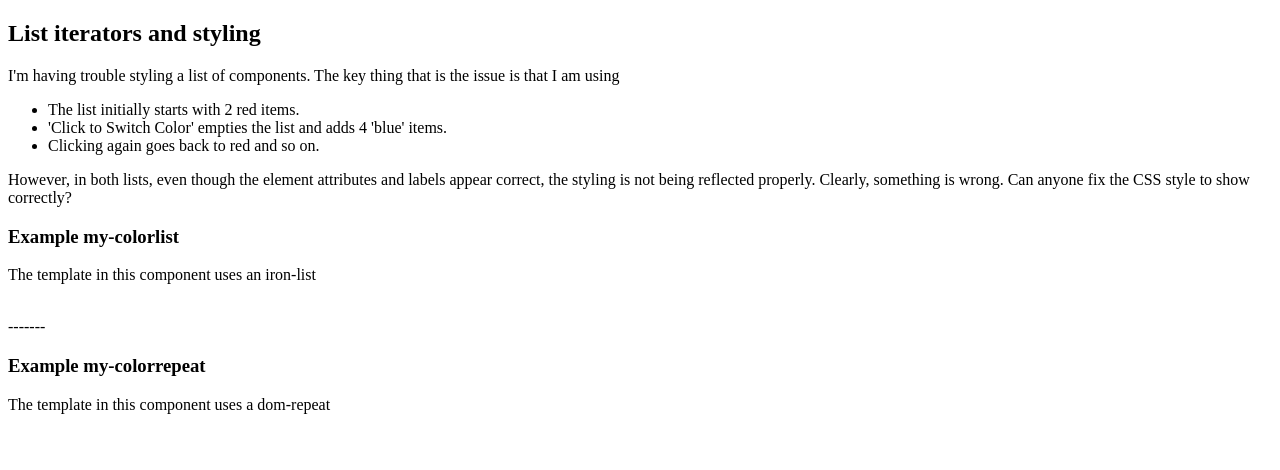
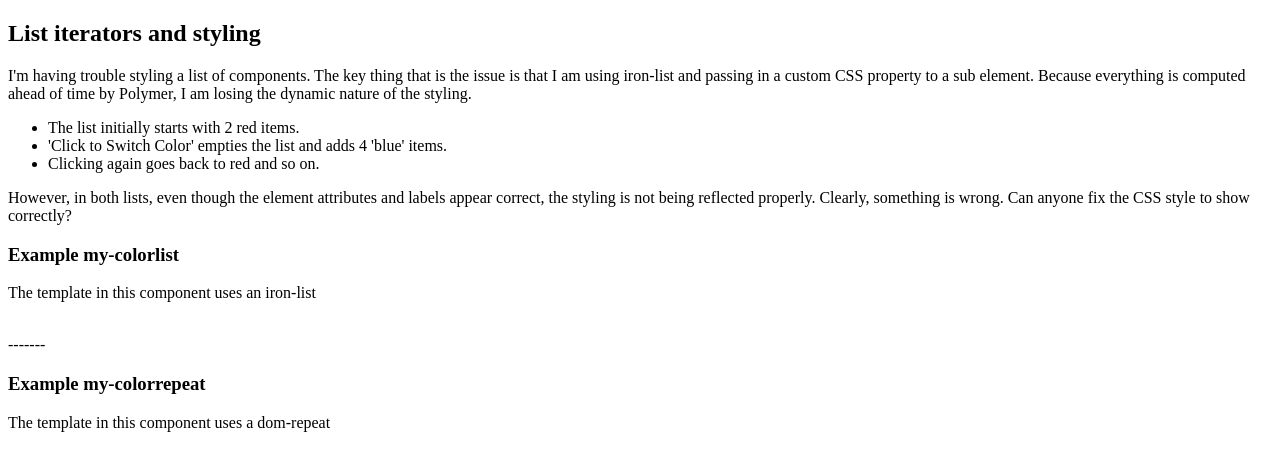
Before and after one commit to rvbyron/my-colorlist, a website: page demo/index.html in a window 1280 px wide. Drawn offline with Linux system fonts and the light colour scheme.

Commit message:
* Updated the text description in the index file.

```diff
--- a/demo/index.html
+++ b/demo/index.html
@@ -24,7 +24,10 @@
 </script>
 <div>
 <h2>List iterators and styling</h2>
-<p>I'm having trouble styling a list of components. The key thing that is the issue is that I am using </p>
+<p>I'm having trouble styling a list of components. The key thing that is the issue is that I am using iron-list and
+  passing in a custom CSS property to a sub element. Because everything is computed ahead of time by Polymer, I am losing
+  the dynamic nature of the styling.
+</p>
 <ul>
   <li>The list initially starts with 2 red items.</li>
   <li>'Click to Switch Color' empties the list and adds 4 'blue' items.</li>
```
